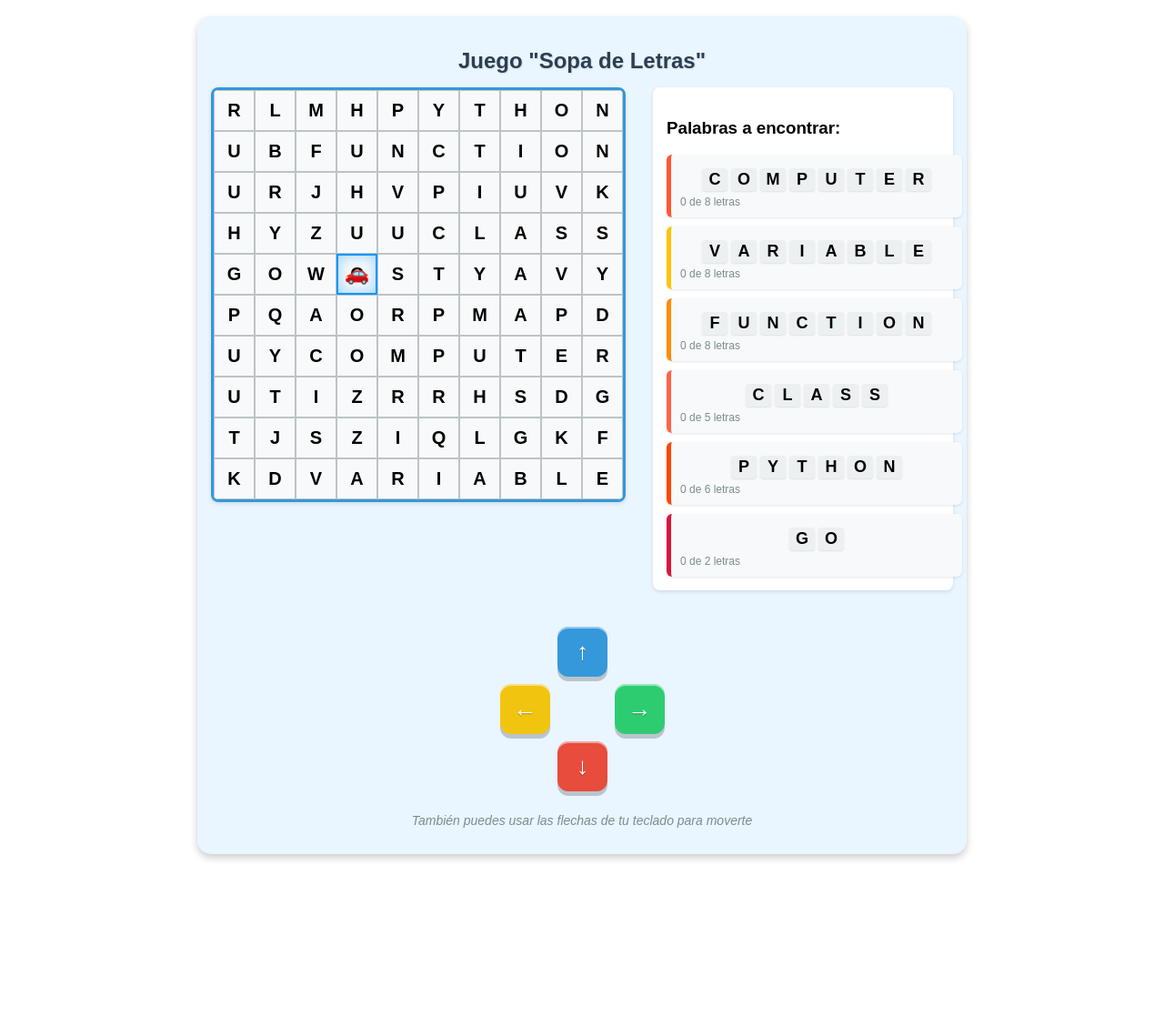
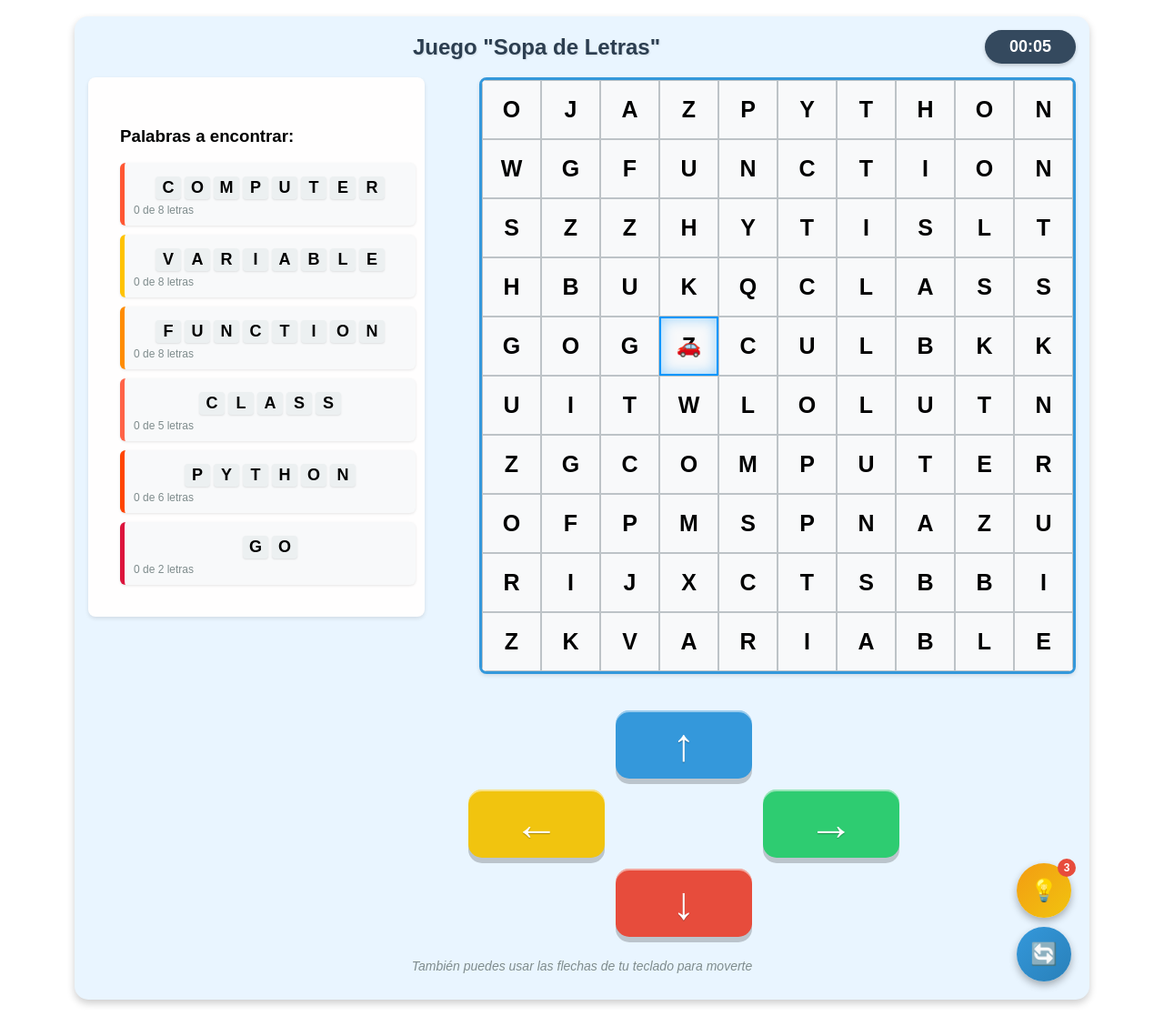
Before and after one commit to Eth4nSP/P-Web, an Angular app: page / in a window 1280 px wide. Shown: the whole page at 91% size. Before the commit the page ends 957 px from the top, so only its background shows below. Built offline with nearby package versions, Linux system fonts and the light colour scheme.

Commit message:
avance del codigo fecha 29

```diff
--- a/src/app/board/board.component.html
+++ b/src/app/board/board.component.html
@@ -1,24 +1,12 @@
 <div class="game-container">
-  <h2>Juego "Sopa de Letras"</h2>
+  <!-- Header with timer -->
+  <div class="game-header">
+    <h2>Juego "Sopa de Letras"</h2>
+    <div class="timer">{{ formattedTime }}</div>
+  </div>
 
   <div class="game-layout" [class.mobile-layout]="isMobileDevice" [class.desktop-layout]="!isMobileDevice">
-    <!-- Tablero del juego -->
-    <div class="board">
-      <div
-        class="row"
-        *ngFor="let row of board; let i = index"
-      >
-        <app-cell
-          *ngFor="let cell of row; let j = index"
-          [value]="cell"
-          [isCarPosition]="isCarPosition(i, j)"
-          [isFound]="isPositionFound(i, j)"
-          [foundColor]="getPositionColor(i, j)"
-        ></app-cell>
-      </div>
-    </div>
-
-    <!-- Panel lateral/inferior de palabras a encontrar -->
+    <!-- Panel lateral/inferior de palabras a encontrar (MOVIDO A LA IZQUIERDA) -->
     <div class="target-words">
       <h3>Palabras a encontrar:</h3>
       <div class="words-container">
@@ -26,6 +14,7 @@
           class="word-item"
           *ngFor="let word of words"
           [style.border-color]="wordColors[word]"
+          [class.hinted]="isWordHinted(word)"
         >
           <div class="letters">
             <span
@@ -42,9 +31,26 @@
         </div>
       </div>
     </div>
+
+    <!-- Tablero del juego -->
+    <div class="board">
+      <div
+        class="row"
+        *ngFor="let row of board; let i = index"
+      >
+        <app-cell
+          *ngFor="let cell of row; let j = index"
+          [value]="cell"
+          [isCarPosition]="isCarPosition(i, j)"
+          [isFound]="isPositionFound(i, j)"
+          [foundColor]="getPositionColor(i, j)"
+          [attr.data-position]="i + '-' + j"
+        ></app-cell>
+      </div>
+    </div>
   </div>
 
-  <!-- Controles de movimiento -->
+  <!-- Controles de movimiento (MÁS GRANDES) -->
   <div class="controls">
     <button type="button" class="btn-up" (click)="moveCar('up')">↑</button>
     <button type="button" class="btn-left" (click)="moveCar('left')">←</button>
@@ -52,8 +58,50 @@
     <button type="button" class="btn-down" (click)="moveCar('down')">↓</button>
   </div>
 
+  <!-- Botones de acción -->
+  <div class="action-buttons">
+    <!-- Botón de pista -->
+    <button
+      type="button"
+      class="hint-button"
+      (click)="useHint()"
+      [disabled]="hintsRemaining === 0 || gameCompleted"
+    >
+      💡
+      <span class="hint-count">{{ hintsRemaining }}</span>
+    </button>
+
+    <!-- Botón de reiniciar -->
+    <button type="button" class="reset-button" (click)="resetGame()">
+      🔄
+    </button>
+  </div>
+
   <!-- Instrucciones para teclado -->
   <div class="keyboard-instructions" *ngIf="!isMobileDevice">
     <p>También puedes usar las flechas de tu teclado para moverte</p>
   </div>
 </div>
+
+<!-- Modal de completación del juego -->
+<div class="modal-overlay" *ngIf="showCompletionModal" (click)="closeCompletionModal()">
+  <div class="completion-modal" (click)="$event.stopPropagation()">
+    <div class="modal-header">
+      <h2>¡MUY BIEN!</h2>
+      <button class="close-button" (click)="closeCompletionModal()">✕</button>
+    </div>
+    <div class="modal-content">
+      <h3>Has resuelto</h3>
+      <h3>la Sopa de letras</h3>
+      <div class="completion-time">{{ completionTime }}</div>
+    </div>
+    <div class="modal-actions">
+      <button type="button" class="play-again-button" (click)="playAgain()">
+        Jugar otra
+      </button>
+      <button type="button" class="exit-button" (click)="closeCompletionModal()">
+        Salir
+      </button>
+    </div>
+  </div>
+</div>
--- a/src/app/board/board.component.scss
+++ b/src/app/board/board.component.scss
@@ -9,13 +9,36 @@
   border-radius: 15px;
   box-shadow: 0 4px 8px rgba(0, 0, 0, 0.2);
   max-width: 100%;
+  position: relative;
+}
+
+/* Header with timer */
+.game-header {
+  display: flex;
+  justify-content: space-between;
+  align-items: center;
+  width: 100%;
+  margin-bottom: 15px;
 }
 
 h2 {
   color: #2c3e50;
-  margin-bottom: 15px;
+  margin: 0;
   text-shadow: 1px 1px 2px rgba(0, 0, 0, 0.1);
   text-align: center;
+  flex-grow: 1;
+}
+
+.timer {
+  background-color: #34495e;
+  color: white;
+  padding: 8px 15px;
+  border-radius: 20px;
+  font-size: 18px;
+  font-weight: bold;
+  min-width: 70px;
+  text-align: center;
+  box-shadow: 0 2px 4px rgba(0, 0, 0, 0.2);
 }
 
 /* Layout adaptativo según el dispositivo */
@@ -27,7 +50,7 @@ h2 {
   margin-bottom: 20px;
 }
 
-/* Layout para escritorio: tablero a la izquierda y palabras a la derecha */
+/* Layout para escritorio: palabras a la IZQUIERDA y tablero a la derecha */
 .desktop-layout {
   flex-direction: row;
   align-items: flex-start;
@@ -53,40 +76,41 @@ h2 {
   display: flex;
 }
 
-/* Estilos mejorados para los botones de control */
+/* Estilos mejorados para los botones de control (MÁS GRANDES) */
 .controls {
   margin-top: 20px;
   display: grid;
   grid-template-columns: repeat(3, 1fr);
   grid-template-rows: repeat(3, 1fr);
-  gap: 8px;
+  gap: 12px;
   width: 100%;
-  max-width: 200px; /* Aumentado el tamaño */
+  max-width: 280px; /* Aumentado significativamente */
 }
 
 button {
-  width: 60px; /* Aumentado para mejor visibilidad y uso */
-  height: 60px; /* Aumentado para mejor visibilidad y uso */
+  width: 80px; /* Mucho más grande */
+  height: 80px; /* Mucho más grande */
   display: flex;
   justify-content: center;
   align-items: center;
-  font-size: 28px; /* Aumentado el tamaño de las flechas */
+  font-size: 36px; /* Flechas más grandes */
   cursor: pointer;
   color: white;
   border: none;
-  border-radius: 12px; /* Redondeado más pronunciado */
-  box-shadow: 0 5px 0 rgba(0, 0, 0, 0.2), inset 0 2px 0 rgba(255, 255, 255, 0.5);
+  border-radius: 15px; /* Más redondeado */
+  box-shadow: 0 6px 0 rgba(0, 0, 0, 0.2), inset 0 2px 0 rgba(255, 255, 255, 0.5);
   transition: all 0.1s ease;
-  touch-action: manipulation; /* Mejora para dispositivos táctiles */
+  touch-action: manipulation;
+  font-weight: bold;
 }
 
 button:hover {
-  transform: translateY(-3px);
-  box-shadow: 0 7px 0 rgba(0, 0, 0, 0.2), inset 0 2px 0 rgba(255, 255, 255, 0.5);
+  transform: translateY(-4px);
+  box-shadow: 0 8px 0 rgba(0, 0, 0, 0.2), inset 0 2px 0 rgba(255, 255, 255, 0.5);
 }
 
 button:active {
-  transform: translateY(3px);
+  transform: translateY(4px);
   box-shadow: 0 2px 0 rgba(0, 0, 0, 0.2), inset 0 1px 0 rgba(255, 255, 255, 0.5);
 }
 
@@ -94,37 +118,102 @@ button:active {
 .btn-up {
   grid-column: 2;
   grid-row: 1;
-  background-color: #3498db; /* Azul */
+  background-color: #3498db;
   text-shadow: 0 1px 1px rgba(0, 0, 0, 0.3);
 }
 
 .btn-left {
   grid-column: 1;
   grid-row: 2;
-  background-color: #f1c40f; /* Amarillo */
+  background-color: #f1c40f;
   text-shadow: 0 1px 1px rgba(0, 0, 0, 0.3);
 }
 
 .btn-right {
   grid-column: 3;
   grid-row: 2;
-  background-color: #2ecc71; /* Verde */
+  background-color: #2ecc71;
   text-shadow: 0 1px 1px rgba(0, 0, 0, 0.3);
 }
 
 .btn-down {
   grid-column: 2;
   grid-row: 3;
-  background-color: #e74c3c; /* Rojo */
+  background-color: #e74c3c;
   text-shadow: 0 1px 1px rgba(0, 0, 0, 0.3);
 }
 
-/* Estilos para el panel de palabras */
+/* Botones de acción (pista y reiniciar) */
+.action-buttons {
+  position: absolute;
+  bottom: 20px;
+  right: 20px;
+  display: flex;
+  flex-direction: column;
+  gap: 10px;
+}
+
+.hint-button, .reset-button {
+  width: 60px;
+  height: 60px;
+  border-radius: 50%;
+  font-size: 24px;
+  border: none;
+  cursor: pointer;
+  box-shadow: 0 4px 8px rgba(0, 0, 0, 0.3);
+  transition: all 0.3s ease;
+  position: relative;
+}
+
+.hint-button {
+  background: linear-gradient(135deg, #f39c12, #f1c40f);
+  color: white;
+}
+
+.hint-button:hover:not(:disabled) {
+  background: linear-gradient(135deg, #e67e22, #f39c12);
+  transform: scale(1.1);
+}
+
+.hint-button:disabled {
+  background: #bdc3c7;
+  cursor: not-allowed;
+  opacity: 0.6;
+}
+
+.hint-count {
+  position: absolute;
+  top: -5px;
+  right: -5px;
+  background-color: #e74c3c;
+  color: white;
+  border-radius: 50%;
+  width: 20px;
+  height: 20px;
+  font-size: 12px;
+  display: flex;
+  align-items: center;
+  justify-content: center;
+  font-weight: bold;
+}
+
+.reset-button {
+  background: linear-gradient(135deg, #3498db, #2980b9);
+  color: white;
+}
+
+.reset-button:hover {
+  background: linear-gradient(135deg, #2980b9, #1f5f99);
+  transform: scale(1.1);
+}
+
+/* Estilos para el panel de palabras (MOVIDO A LA IZQUIERDA) */
 .target-words {
-  background-color: #fff;
-  padding: 15px;
+  background-color: #fffefe;
+  padding: 35px;
   border-radius: 8px;
   box-shadow: 0 2px 4px rgba(0, 0, 0, 0.1);
+  order: -1; /* Esto lo pone antes del tablero en desktop */
 }
 
 /* En escritorio, el ancho es más estrecho */
@@ -136,11 +225,12 @@ button:active {
 .mobile-layout .target-words {
   width: 100%;
   max-width: 500px;
+  order: 1; /* En móvil va después del tablero */
 }
 
 .words-container {
   display: flex;
-  flex-direction: column; /* Palabras una debajo de otra */
+  flex-direction: column;
   gap: 10px;
 }
 
@@ -150,8 +240,25 @@ button:active {
   border-radius: 6px;
   box-shadow: 0 1px 3px rgba(0, 0, 0, 0.1);
   width: 100%;
-  border-left: 5px solid; /* El color se asigna dinámicamente */
+  border-left: 5px solid;
   transition: all 0.3s ease;
+}
+
+/* Animación de pista */
+.word-item.hinted {
+  animation: hintGlow 2s ease-in-out infinite;
+  box-shadow: 0 0 15px rgba(241, 196, 15, 0.6);
+}
+
+@keyframes hintGlow {
+  0%, 100% {
+    box-shadow: 0 0 5px rgba(241, 196, 15, 0.3);
+    transform: scale(1);
+  }
+  50% {
+    box-shadow: 0 0 20px rgba(241, 196, 15, 0.8);
+    transform: scale(1.02);
+  }
 }
 
 .letters {
@@ -184,10 +291,137 @@ button:active {
   100% { transform: scale(1); }
 }
 
+/* Animación cuando se encuentra una palabra */
+.word-found-animation {
+  animation: wordFoundPulse 1s ease-in-out;
+}
+
+@keyframes wordFoundPulse {
+  0% {
+    transform: scale(1);
+    box-shadow: 0 0 0 rgba(46, 204, 113, 0.7);
+  }
+  25% {
+    transform: scale(1.1);
+    box-shadow: 0 0 20px rgba(46, 204, 113, 0.7);
+  }
+  50% {
+    transform: scale(1.05);
+    box-shadow: 0 0 25px rgba(46, 204, 113, 0.9);
+  }
+  100% {
+    transform: scale(1);
+    box-shadow: 0 0 0 rgba(46, 204, 113, 0.7);
+  }
+}
+
 .progress {
   margin-top: 5px;
   font-size: 12px;
   color: #7f8c8d;
+}
+
+/* Modal de completación */
+.modal-overlay {
+  position: fixed;
+  top: 0;
+  left: 0;
+  width: 100%;
+  height: 100%;
+  background-color: rgba(0, 0, 0, 0.8);
+  display: flex;
+  justify-content: center;
+  align-items: center;
+  z-index: 1000;
+}
+
+.completion-modal {
+  background-color: #f4e4a6;
+  border-radius: 15px;
+  padding: 30px;
+  max-width: 400px;
+  width: 90%;
+  text-align: center;
+  box-shadow: 0 10px 30px rgba(0, 0, 0, 0.5);
+  position: relative;
+}
+
+.modal-header {
+  display: flex;
+  justify-content: space-between;
+  align-items: center;
+  margin-bottom: 20px;
+}
+
+.modal-header h2 {
+  color: #d35400;
+  font-size: 28px;
+  margin: 0;
+  text-shadow: 2px 2px 4px rgba(0, 0, 0, 0.3);
+}
+
+.close-button {
+  background: none;
+  border: none;
+  font-size: 24px;
+  cursor: pointer;
+  color: #7f8c8d;
+  width: auto;
+  height: auto;
+  padding: 5px;
+}
+
+.modal-content h3 {
+  color: #2c3e50;
+  font-size: 20px;
+  margin: 5px 0;
+}
+
+.completion-time {
+  font-size: 36px;
+  font-weight: bold;
+  color: #27ae60;
+  margin: 20px 0;
+  text-shadow: 1px 1px 2px rgba(0, 0, 0, 0.2);
+}
+
+.modal-actions {
+  display: flex;
+  gap: 15px;
+  justify-content: center;
+  margin-top: 25px;
+}
+
+.play-again-button, .exit-button {
+  padding: 12px 25px;
+  border: none;
+  border-radius: 25px;
+  font-size: 16px;
+  font-weight: bold;
+  cursor: pointer;
+  transition: all 0.3s ease;
+  width: auto;
+  height: auto;
+}
+
+.play-again-button {
+  background: linear-gradient(135deg, #3498db, #2980b9);
+  color: white;
+}
+
+.play-again-button:hover {
+  background: linear-gradient(135deg, #2980b9, #1f5f99);
+  transform: translateY(-2px);
+}
+
+.exit-button {
+  background: linear-gradient(135deg, #95a5a6, #7f8c8d);
+  color: white;
+}
+
+.exit-button:hover {
+  background: linear-gradient(135deg, #7f8c8d, #6c7b7d);
+  transform: translateY(-2px);
 }
 
 /* Instrucciones para teclado */
@@ -210,16 +444,37 @@ button:active {
     font-size: 18px;
   }
 
-  /* En móvil, los botones deben ser aún más grandes para uso táctil */
+  .timer {
+    font-size: 16px;
+    padding: 6px 12px;
+  }
+
+  /* En móvil, los botones deben ser grandes para uso táctil */
   .controls {
-    max-width: 200px;
-    gap: 10px;
+    max-width: 250px;
+    gap: 15px;
   }
 
   button {
-    width: 70px; /* Más grande para dedos */
-    height: 70px; /* Más grande para dedos */
-    font-size: 32px; /* Flechas más grandes */
+    width: 75px;
+    height: 75px;
+    font-size: 32px;
+  }
+
+  /* Botones de acción más pequeños en móvil */
+  .action-buttons {
+    position: relative;
+    bottom: auto;
+    right: auto;
+    flex-direction: row;
+    justify-content: center;
+    margin-top: 15px;
+  }
+
+  .hint-button, .reset-button {
+    width: 50px;
+    height: 50px;
+    font-size: 20px;
   }
 
   /* En móvil, las palabras se muestran de forma horizontal compacta */
@@ -248,13 +503,13 @@ button:active {
 
   /* Para pantallas muy pequeñas, botones medianos */
   button {
-    width: 65px;
-    height: 65px;
+    width: 70px;
+    height: 70px;
     font-size: 30px;
   }
 
   .controls {
-    max-width: 180px;
+    max-width: 220px;
   }
 
   .mobile-layout .word-item {
@@ -265,6 +520,18 @@ button:active {
     font-size: 14px;
     min-width: 14px;
   }
+
+  .completion-modal {
+    padding: 20px;
+  }
+
+  .modal-header h2 {
+    font-size: 24px;
+  }
+
+  .completion-time {
+    font-size: 28px;
+  }
 }
 
 /* Estilos para pantallas grandes (Desktop) */
@@ -274,7 +541,7 @@ button:active {
   }
 
   .desktop-layout {
-    gap: 30px;
+    gap: 60px;
   }
 
   .desktop-layout .target-words {
@@ -283,13 +550,13 @@ button:active {
 
   /* En desktop, botones de tamaño estándar pero bien visibles */
   button {
-    width: 55px;
-    height: 55px;
-    font-size: 26px;
+    width: 150px;
+    height: 75px;
+    font-size: 50px;
   }
 
   .controls {
-    max-width: 180px;
+    max-width: 250px;
   }
 }
 
@@ -302,23 +569,3 @@ button:active {
 .board {
   transition: all 0.3s ease;
 }
-
-/* Mejora visual para celdas encontradas */
-.cell.found-letter {
-  animation: foundLetterPulse 0.6s ease-in-out;
-}
-
-@keyframes foundLetterPulse {
-  0% {
-    transform: scale(1);
-    box-shadow: 0 0 0 rgba(255, 255, 255, 0.7);
-  }
-  50% {
-    transform: scale(1.1);
-    box-shadow: 0 0 20px rgba(255, 255, 255, 0.7);
-  }
-  100% {
-    transform: scale(1);
-    box-shadow: 0 0 0 rgba(255, 255, 255, 0.7);
-  }
-}
--- a/src/app/board/board.component.ts
+++ b/src/app/board/board.component.ts
@@ -35,6 +35,24 @@ export class BoardComponent implements OnInit, OnDestroy {
   foundPositions: FoundPosition[] = [];
   activeWordSequences: WordSequence[] = [];
 
+  // Timer properties
+  startTime: number = 0;
+  currentTime: number = 0;
+  timerInterval: any;
+  formattedTime: string = '00:00';
+  gameStarted: boolean = false;
+  gameCompleted: boolean = false;
+
+  // Hints properties
+  hintsRemaining: number = 3;
+  maxHints: number = 3;
+  hintedWord: string | null = null;
+  hintAnimation: boolean = false;
+
+  // Game completion modal
+  showCompletionModal: boolean = false;
+  completionTime: string = '';
+
   // Colores para cada palabra encontrada
   wordColors: {[key: string]: string} = {
     'COMPUTER': '#FF5733', // Rojo anaranjado
@@ -47,6 +65,7 @@ export class BoardComponent implements OnInit, OnDestroy {
 
   // Objeto para rastrear las letras encontradas de cada palabra
   wordLetterStates: { [key: string]: boolean[] } = {};
+
   private subscription: Subscription | null = null;
 
   // Detectar dispositivo para adaptar el layout
@@ -83,8 +102,33 @@ export class BoardComponent implements OnInit, OnDestroy {
   }
 
   ngOnInit(): void {
-    // Verificar el tipo de dispositivo
     this.checkDeviceType();
+    this.initializeGame();
+  }
+
+  ngOnDestroy(): void {
+    if (this.subscription) {
+      this.subscription.unsubscribe();
+    }
+    if (this.timerInterval) {
+      clearInterval(this.timerInterval);
+    }
+  }
+
+  initializeGame(): void {
+    // Reset all game state
+    this.gameStarted = false;
+    this.gameCompleted = false;
+    this.showCompletionModal = false;
+    this.hintsRemaining = this.maxHints;
+    this.hintedWord = null;
+    this.hintAnimation = false;
+    this.currentTime = 0;
+    this.formattedTime = '00:00';
+
+    if (this.timerInterval) {
+      clearInterval(this.timerInterval);
+    }
 
     // Inicializar el estado de las letras encontradas para cada palabra
     this.words.forEach(word => {
@@ -99,19 +143,85 @@ export class BoardComponent implements OnInit, OnDestroy {
     this.initializeBoard();
 
     // Suscribirse a los cambios de posición del carro
+    if (this.subscription) {
+      this.subscription.unsubscribe();
+    }
+
     this.subscription = this.gameService.getCarPosition().subscribe(position => {
       this.carPosition = position;
+
+      // Start timer on first move
+      if (!this.gameStarted) {
+        this.startTimer();
+        this.gameStarted = true;
+      }
 
       // Verificar si la posición actual puede continuar una secuencia de palabra
       this.checkForWordSequence();
     });
   }
 
-  ngOnDestroy(): void {
-    // Limpiar la suscripción para evitar memory leaks
-    if (this.subscription) {
-      this.subscription.unsubscribe();
+  startTimer(): void {
+    this.startTime = Date.now();
+    this.timerInterval = setInterval(() => {
+      if (!this.gameCompleted) {
+        this.currentTime = Date.now() - this.startTime;
+        this.updateFormattedTime();
+      }
+    }, 1000);
+  }
+
+  updateFormattedTime(): void {
+    const seconds = Math.floor(this.currentTime / 1000);
+    const minutes = Math.floor(seconds / 60);
+    const remainingSeconds = seconds % 60;
+    this.formattedTime = `${minutes.toString().padStart(2, '0')}:${remainingSeconds.toString().padStart(2, '0')}`;
+  }
+
+  useHint(): void {
+    if (this.hintsRemaining > 0 && !this.gameCompleted) {
+      const uncompletedWords = this.words.filter(word => !this.isWordComplete(word));
+
+      if (uncompletedWords.length > 0) {
+        // Select random uncompleted word
+        const randomWord = uncompletedWords[Math.floor(Math.random() * uncompletedWords.length)];
+        this.hintedWord = randomWord;
+        this.hintAnimation = true;
+        this.hintsRemaining--;
+
+        // Remove hint animation after 3 seconds
+        setTimeout(() => {
+          this.hintAnimation = false;
+          this.hintedWord = null;
+        }, 3000);
+      }
     }
+  }
+
+  resetGame(): void {
+    this.initializeGame();
+  }
+
+  checkGameCompletion(): void {
+    const allWordsFound = this.words.every(word => this.isWordComplete(word));
+
+    if (allWordsFound && !this.gameCompleted) {
+      this.gameCompleted = true;
+      if (this.timerInterval) {
+        clearInterval(this.timerInterval);
+      }
+      this.completionTime = this.formattedTime;
+      this.showCompletionModal = true;
+    }
+  }
+
+  closeCompletionModal(): void {
+    this.showCompletionModal = false;
+  }
+
+  playAgain(): void {
+    this.showCompletionModal = false;
+    this.initializeGame();
   }
 
   // Inicializa el tablero con letras aleatorias y coloca las palabras
@@ -395,6 +505,9 @@ export class BoardComponent implements OnInit, OnDestroy {
           if (updatedSequence.isComplete) {
             // Marcar las letras como encontradas
             this.markWordAsFound(updatedSequence);
+
+            // Trigger word found animation
+            this.triggerWordFoundAnimation(updatedSequence.word);
           }
 
           newSequences.push(updatedSequence);
@@ -409,6 +522,25 @@ export class BoardComponent implements OnInit, OnDestroy {
     }
 
     this.activeWordSequences = newSequences;
+  }
+
+  triggerWordFoundAnimation(word: string): void {
+    // Add animation class to found positions
+    const wordPositions = this.foundPositions.filter(pos => pos.word === word);
+    wordPositions.forEach(pos => {
+      const cellElement = document.querySelector(`[data-position="${pos.row}-${pos.col}"]`);
+      if (cellElement) {
+        cellElement.classList.add('word-found-animation');
+        setTimeout(() => {
+          cellElement.classList.remove('word-found-animation');
+        }, 1000);
+      }
+    });
+
+    // Check if game is completed
+    setTimeout(() => {
+      this.checkGameCompletion();
+    }, 500);
   }
 
   // Marcar una palabra como encontrada
@@ -477,6 +609,10 @@ export class BoardComponent implements OnInit, OnDestroy {
     return count;
   }
 
+  isWordHinted(word: string): boolean {
+    return this.hintedWord === word && this.hintAnimation;
+  }
+
   moveCar(direction: 'up'|'down'|'left'|'right'): void {
     const newPos = { ...this.carPosition };
 
--- a/src/app/cell/cell.component.scss
+++ b/src/app/cell/cell.component.scss
@@ -67,9 +67,9 @@
 
 @media (min-width: 1024px) {
   .cell {
-    width: 45px;
-    height: 45px;
-    font-size: 20px;
+    width: 65px;
+    height: 65px;
+    font-size: 25px;
   }
 
   .car-position::after {
```
